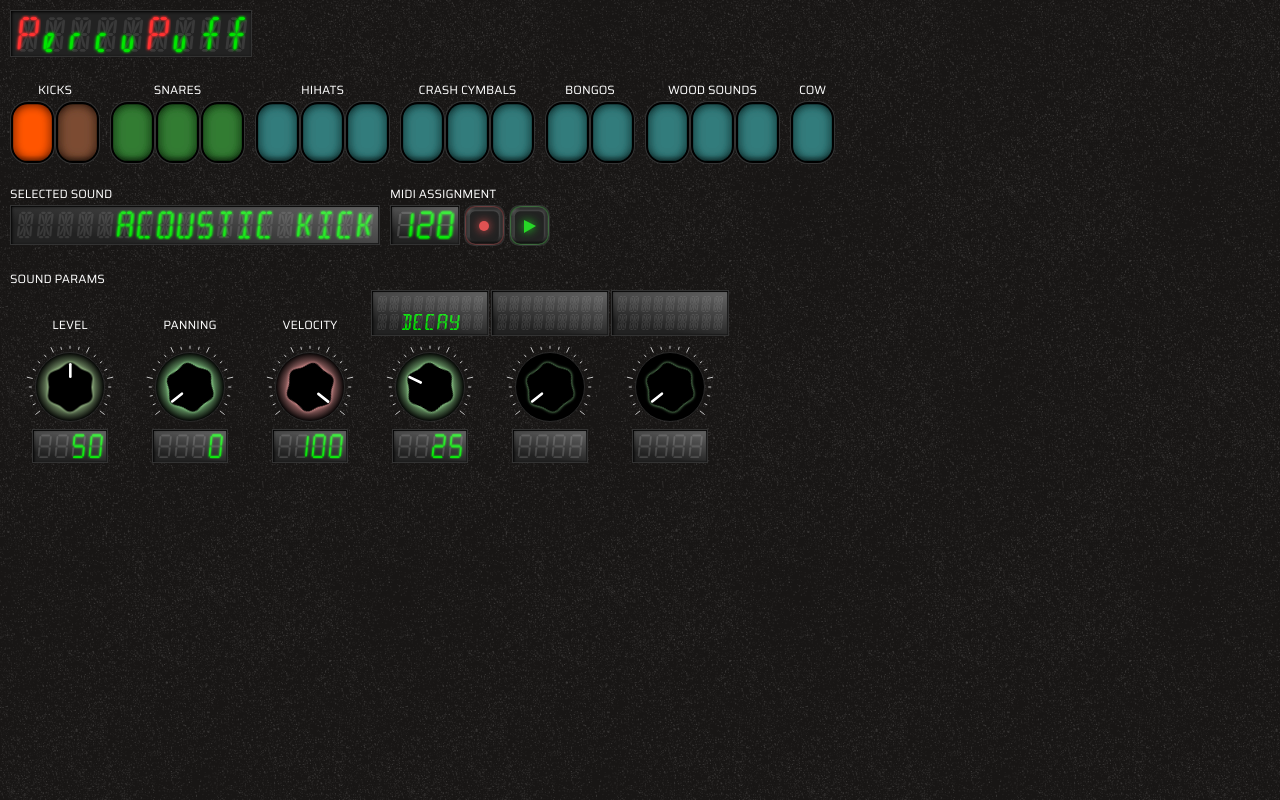
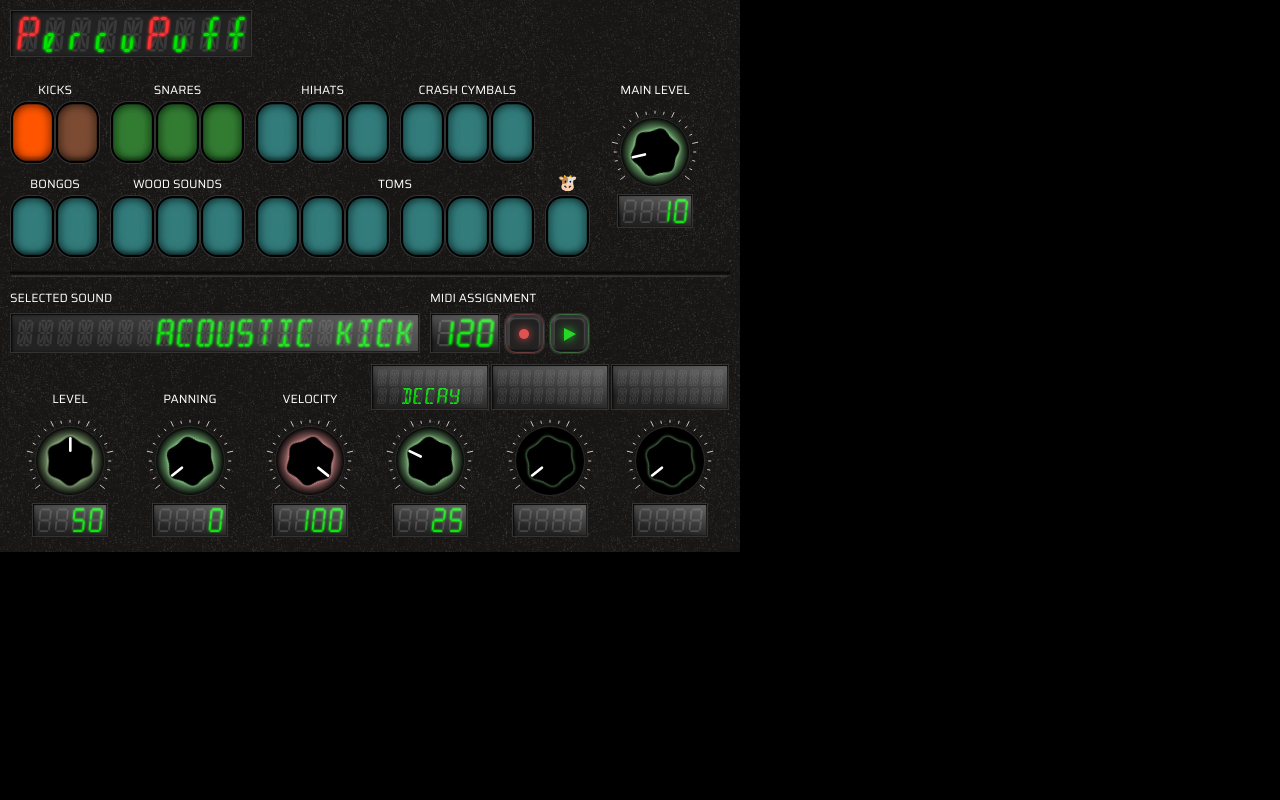
Before and after one commit to lilyvanoekel/percupuff, a React (Vite) app in the folder view/: page / in a window 1280 px wide. Built offline with nearby package versions, Linux system fonts and the light colour scheme.

Commit message:
noodling

```diff
--- a/view/src/App.tsx
+++ b/view/src/App.tsx
@@ -1,12 +1,23 @@
+import { InlineBlock } from "./components/elements/InlineBlock";
+import { Label } from "./components/elements/Label";
+import { ParamKnob } from "./components/elements/ParamKnob";
 import { InstrumentConfig } from "./components/instrument-config/InstrumentConfig";
 import { InstrumentPicker } from "./components/InstrumentPicker";
 import { Logo } from "./components/Logo";
 
 function App() {
   return (
-    <div>
+    <div className="background">
       <Logo />
-      <InstrumentPicker />
+      <InlineBlock>
+        <InstrumentPicker />
+      </InlineBlock>
+      <InlineBlock style={{ textAlign: "center", marginLeft: "10px" }}>
+        <div style={{ marginBottom: "6px" }}>
+          <Label>Main Level</Label>
+        </div>
+        <ParamKnob param="mainLevel" width={90} height={115.5} />
+      </InlineBlock>
       <InstrumentConfig />
     </div>
   );
--- a/view/src/components/InstrumentPicker.tsx
+++ b/view/src/components/InstrumentPicker.tsx
@@ -19,12 +19,13 @@ export const InstrumentGroup: React.FC<{
   return (
     <div style={{ display: "inline-block", marginRight: "10px" }}>
       <div style={{ textAlign: "center" }}>
-        <Label>{name}</Label>
+        {name === "🐮" ? "🐮" : <Label>{name}</Label>}
       </div>
       <div style={{ display: "flex" }}>
-        {instrumentIds.map((id) => (
+        {instrumentIds.map((id, index) => (
           <div key={id}>
             <Button2
+              style={index && !(index % 3) ? { marginLeft: "10px" } : undefined}
               color={color}
               width={45}
               height={63}
@@ -44,7 +45,7 @@ export const InstrumentPicker: React.FC = () => {
   // instrumentGroup
 
   return (
-    <div style={{ paddingLeft: "10px" }}>
+    <div style={{ paddingLeft: "10px", width: "590px" }}>
       {instrumentGroups.map((groupName) => (
         <InstrumentGroup
           key={groupName}
--- a/view/src/components/elements/Button2.tsx
+++ b/view/src/components/elements/Button2.tsx
@@ -7,7 +7,8 @@ export const Button2: React.FC<{
   height?: number;
   active?: boolean;
   onClick?: () => void;
-}> = ({ color, width = 50, height = 70, active = false, onClick }) => {
+  style?: React.CSSProperties;
+}> = ({ color, width = 50, height = 70, active = false, onClick, style }) => {
   const id = useId();
 
   const c = HSL(color.h, active ? 100 : color.s, active ? 50 : color.l);
@@ -19,7 +20,7 @@ export const Button2: React.FC<{
       width={width}
       height={height}
       xmlns="http://www.w3.org/2000/svg"
-      style={{ cursor: "pointer" }}
+      style={{ cursor: "pointer", ...style }}
       onClick={(e) => {
         e.preventDefault();
         onClick?.();
--- a/view/src/components/instrument-config/InstrumentConfig.tsx
+++ b/view/src/components/instrument-config/InstrumentConfig.tsx
@@ -5,13 +5,15 @@ import { ParamGrid } from "./ParamGrid";
 
 export const InstrumentConfig: React.FC = () => {
   return (
-    <div style={{ padding: "10px" }}>
+    <div style={{ padding: "4px 10px 10px 10px" }}>
+      <div className="ridge" style={{ marginBottom: "8px" }}></div>
       <InlineBlock>
         <NameDisplay />
       </InlineBlock>
       <InlineBlock style={{ marginLeft: "10px" }}>
         <MidiAssignment />
       </InlineBlock>
+
       <ParamGrid />
     </div>
   );
--- a/view/src/components/instrument-config/MidiAssignment.tsx
+++ b/view/src/components/instrument-config/MidiAssignment.tsx
@@ -7,7 +7,7 @@ export const MidiAssignment: React.FC<{
   style?: React.CSSProperties;
 }> = ({ style }) => (
   <div style={style}>
-    <div>
+    <div style={{ marginBottom: "4px" }}>
       <Label>Midi Assignment</Label>
     </div>
     <DigitDisplay
--- a/view/src/components/instrument-config/NameDisplay.tsx
+++ b/view/src/components/instrument-config/NameDisplay.tsx
@@ -7,13 +7,13 @@ export const NameDisplay = () => {
   const { storedState } = useStoredStateStore();
   return (
     <div>
-      <div>
+      <div style={{ marginBottom: "4px" }}>
         <Label>Selected Sound</Label>
       </div>
       <LetterDisplay
         letterWidth={20}
         letterHeight={30}
-        lineLength={18}
+        lineLength={20}
         numberOfLines={1}
         text={[
           instruments[storedState.selectedInstrument].name.toLocaleUpperCase(),
--- a/view/src/components/instrument-config/ParamGrid.tsx
+++ b/view/src/components/instrument-config/ParamGrid.tsx
@@ -17,10 +17,10 @@ export const ParamGrid: React.FC = () => {
     instrumentToCustomParam[storedState.selectedInstrument] ?? [];
 
   return (
-    <div style={{ marginTop: "20px" }}>
-      <div>
+    <div style={{ marginTop: "10px" }}>
+      {/* <div>
         <Label>Sound Params</Label>
-      </div>
+      </div> */}
       <div className={styles.grid}>
         <div>
           <Label>Level</Label>
--- a/view/src/index.css
+++ b/view/src/index.css
@@ -1,6 +1,6 @@
 @font-face {
-  font-family: 'Saira';
-  src: url('/src/assets/Saira-Regular.ttf') format('truetype');
+  font-family: "Saira";
+  src: url("/src/assets/Saira-Regular.ttf") format("truetype");
   font-weight: normal;
   font-style: normal;
 }
@@ -36,8 +36,15 @@ body {
   margin: 0;
   min-width: 320px;
   min-height: 100vh;
+}
+
+.background {
   background: url("/src/assets/noise2.png");
   background-size: 400px 400px;
+  display: inline-block;
+  margin: 0 auto;
+  width: 740px;
+  padding-bottom: 10px;
 }
 
 h1 {
@@ -70,3 +77,22 @@ img {
   border: 0;
   line-height: 1;
 }
+
+.ridge {
+  width: 100%;
+  height: 8px;
+  background: linear-gradient(
+      to bottom,
+      transparent,
+      rgba(0, 0, 0, 0.8) 40%,
+      rgba(0, 0, 0, 0.8) 65%,
+      transparent
+    ),
+    linear-gradient(
+      to bottom,
+      transparent,
+      rgba(255, 255, 255, 0.25) 90%,
+      transparent
+    );
+  border-radius: 4px;
+}
--- a/view/src/params.ts
+++ b/view/src/params.ts
@@ -23,7 +23,14 @@ export const instruments = {
   wood1: { name: "High Wood Block", group: "Wood Sounds" },
   wood2: { name: "Low Wood Block", group: "Wood Sounds" },
 
-  Cowbell: { name: "Cowbell", group: "Cow" },
+  tom1: { name: "Low Floor Tom", group: "Toms" },
+  tom2: { name: "High Floor Tom", group: "Toms" },
+  tom3: { name: "Low Tom", group: "Toms" },
+  tom4: { name: "Low Mid Tom", group: "Toms" },
+  tom5: { name: "High Mid Tom", group: "Toms" },
+  tom6: { name: "High Tom", group: "Toms" },
+
+  Cowbell: { name: "Cowbell", group: "🐮" },
 } as const;
 
 export const instrumentGroups = Array.from(
@@ -39,7 +46,8 @@ export const groupColors: Record<InstrumentGroup, HSL> = {
   ["Crash Cymbals"]: HSL(180, 42, 34),
   Bongos: HSL(180, 42, 34),
   ["Wood Sounds"]: HSL(180, 42, 34),
-  Cow: HSL(180, 42, 34),
+  ["🐮"]: HSL(180, 42, 34),
+  Toms: HSL(180, 42, 34),
 };
 
 export type InstrumentKey = keyof typeof instruments;
```
